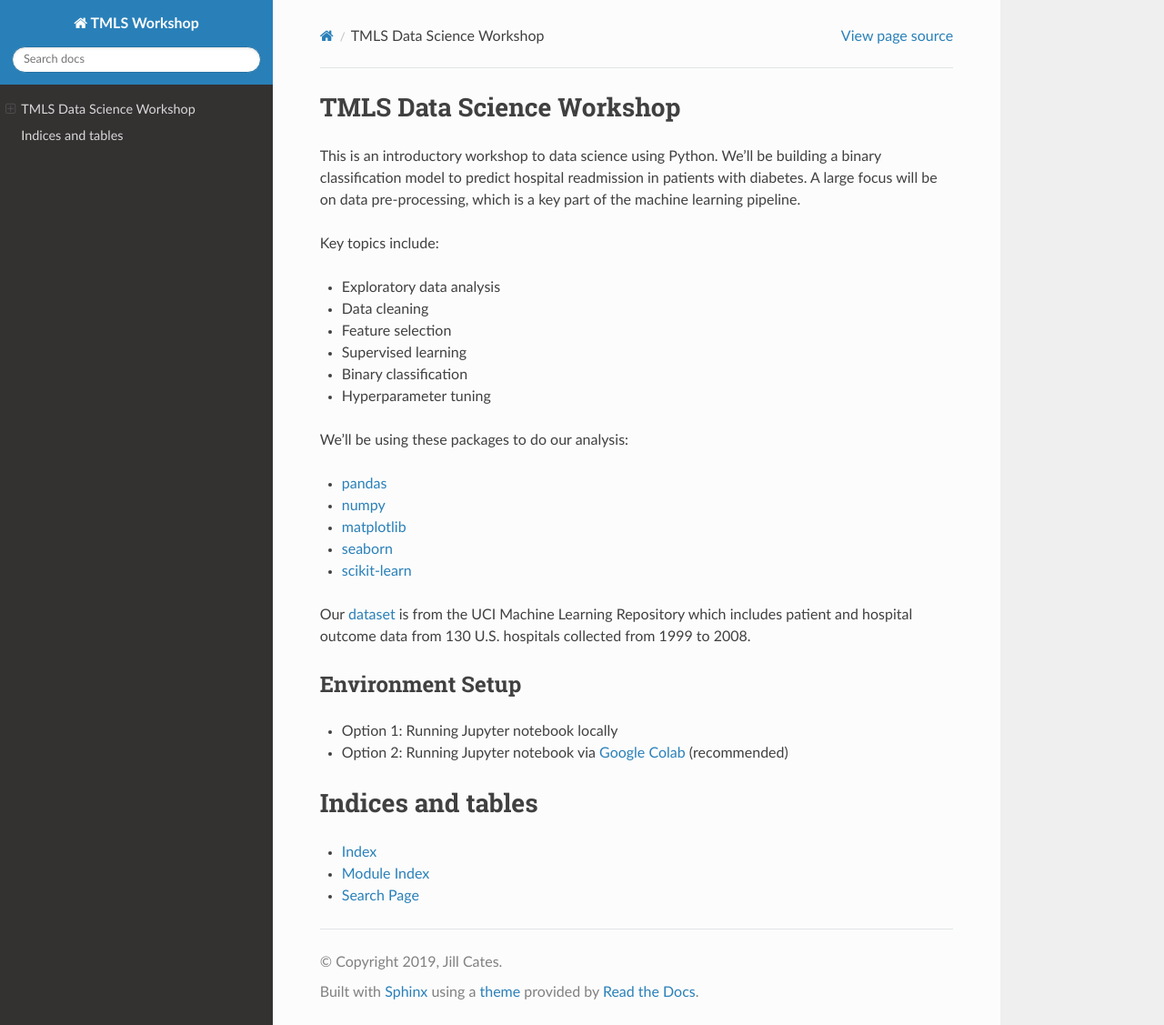
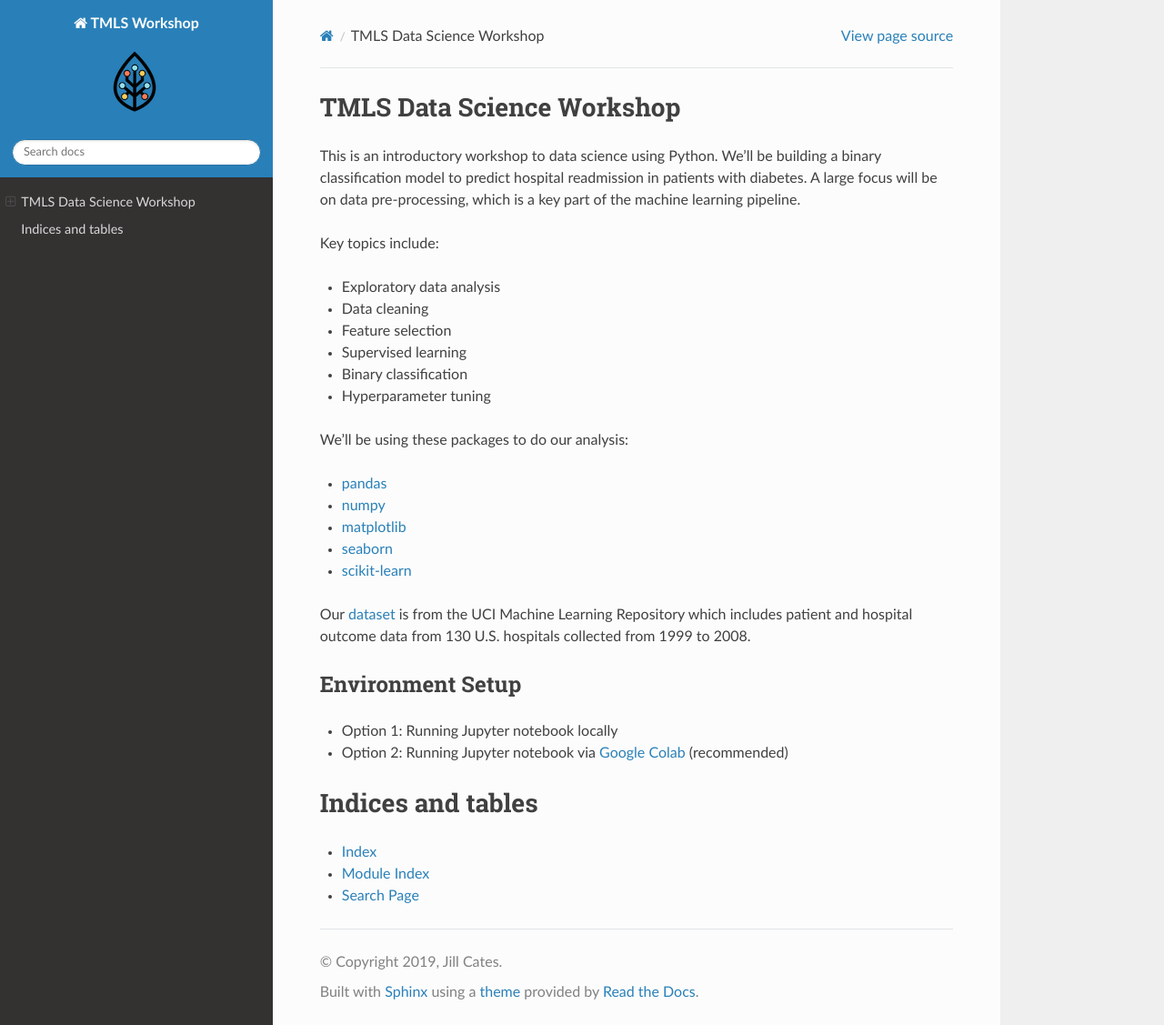
Before and after one commit to topspinj/diabetes-ml-workshop, a Sphinx documentation site: the page built from docs/source/index.rst, in a window 1280 px wide and 1127 px high. Shown: the whole window at 91% size. Built offline with Sphinx 7.4.7 and the Read the Docs theme 2.0.0, drawn with Linux system fonts in a browser that asks for light colours; pages that are not in the unit, such as notebooks, are missing from menus.

Commit message:
Add logo to docs

```diff
--- a/docs/source/conf.py
+++ b/docs/source/conf.py
@@ -83,6 +83,7 @@ pygments_style = None
 # a list of builtin themes.
 #
 html_theme = 'sphinx_rtd_theme'
+html_logo = 'logo.png'
 
 # Theme options are theme-specific and customize the look and feel of a theme
 # further.  For a list of options available for each theme, see the
```
Also changed, not shown: docs/source/logo.png (added).
